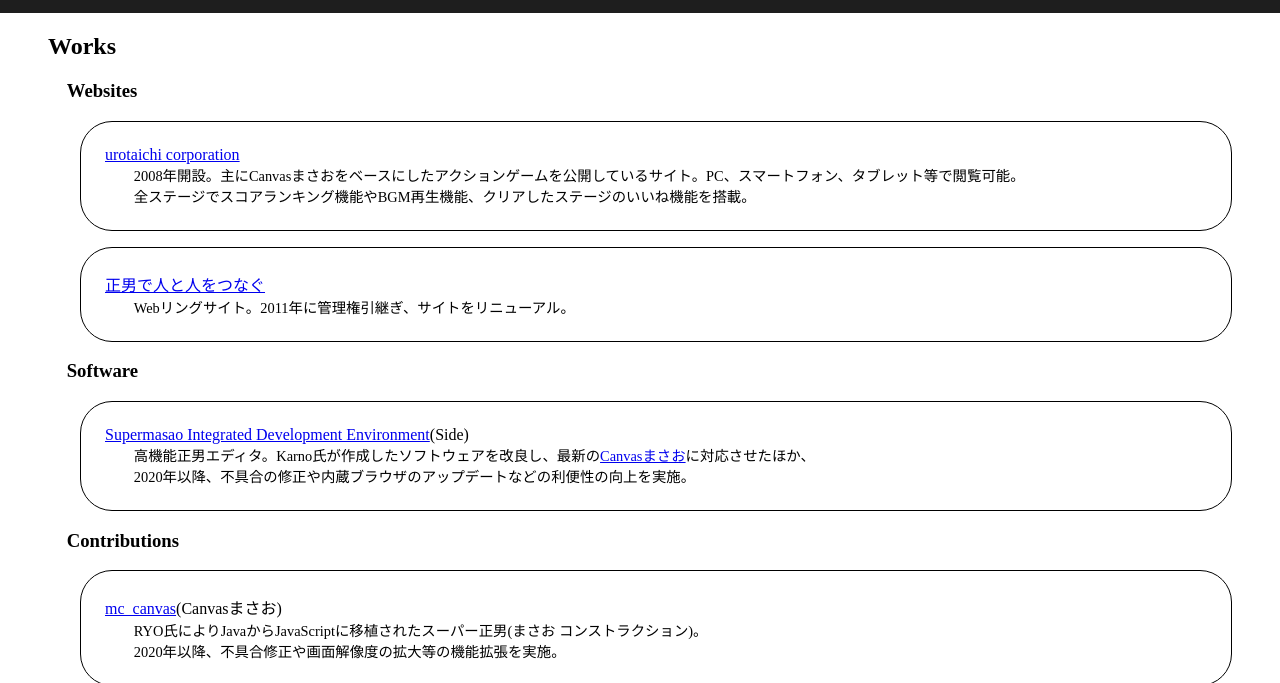
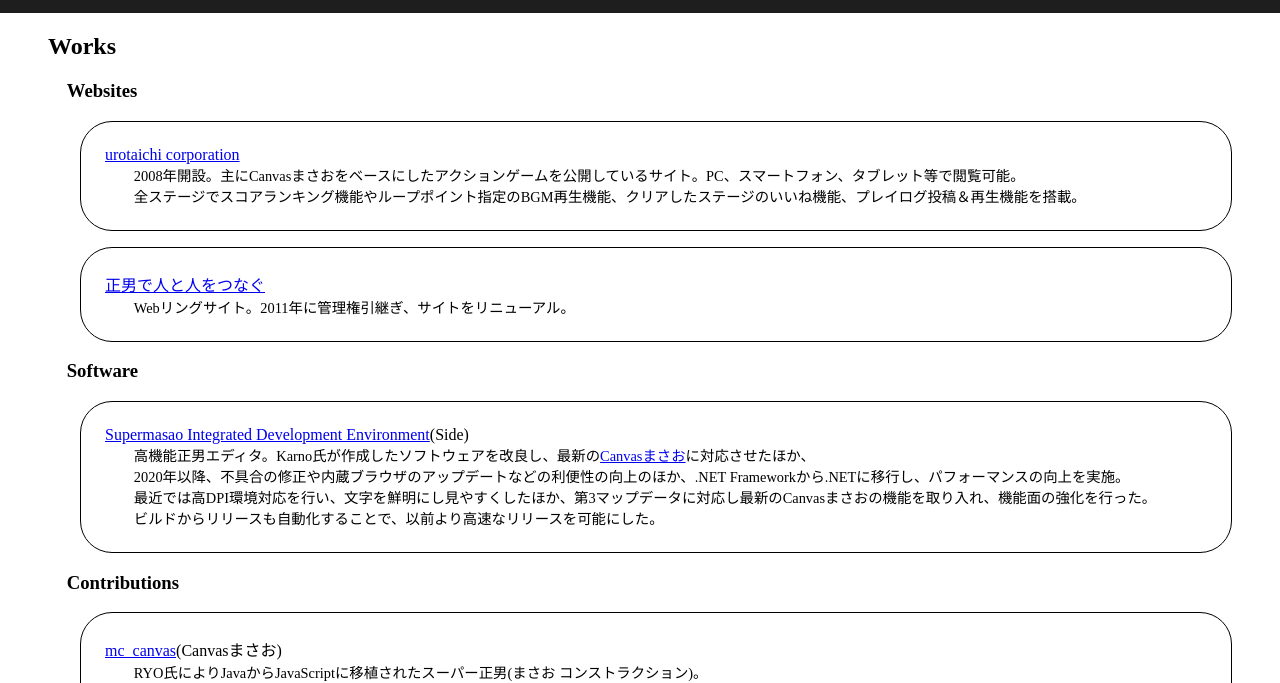
Before and after one commit to urotaichi/urotaichi.github.io, a plain HTML site: page index.html in a window 1280 px wide. Shown: the part 106-789 px from the top of the page. Drawn offline with Linux system fonts and the light colour scheme.

Commit message:
index.htmlの内容を更新し、機能の強化やパフォーマンス向上に関する詳細を追加

```diff
--- a/index.html
+++ b/index.html
@@ -87,7 +87,7 @@
     <dl>
         <dt><a href="https://urotaichi.com/" target="_blank">urotaichi corporation</a></dt>
         <dd><time datetime="2008">2008年</time>開設。主にCanvasまさおをベースにしたアクションゲームを公開しているサイト。PC、スマートフォン、タブレット等で閲覧可能。<br>
-        全ステージでスコアランキング機能やBGM再生機能、クリアしたステージのいいね機能を搭載。</dd>
+        全ステージでスコアランキング機能やループポイント指定のBGM再生機能、クリアしたステージのいいね機能、プレイログ投稿＆再生機能を搭載。</dd>
     </dl>
     <dl>
         <dt><a href="https://masao.hits.jp/" target="_blank">正男で人と人をつなぐ</a></dt>
@@ -97,13 +97,16 @@
     <dl>
         <dt><a href="https://side.urotaichi.com/" target="_blank">Supermasao Integrated Development Environment</a>(<abbr>Side</abbr>)</dt>
         <dd>高機能正男エディタ。Karno氏が作成したソフトウェアを改良し、最新の<a href="https://github.com/Ryo-9399/mc_canvas" target="_blank">Canvasまさお</a>に対応させたほか、<br>
-        <time datetime="2020">2020年</time>以降、不具合の修正や内蔵ブラウザのアップデートなどの利便性の向上を実施。</dd>
+        <time datetime="2020">2020年</time>以降、不具合の修正や内蔵ブラウザのアップデートなどの利便性の向上のほか、.NET Frameworkから.NETに移行し、パフォーマンスの向上を実施。<br>
+        最近では高DPI環境対応を行い、文字を鮮明にし見やすくしたほか、第3マップデータに対応し最新のCanvasまさおの機能を取り入れ、機能面の強化を行った。<br>
+        ビルドからリリースも自動化することで、以前より高速なリリースを可能にした。</dd>
     </dl>
     <h3>Contributions</h3>
     <dl>
         <dt><a href="https://github.com/Ryo-9399/mc_canvas" target="_blank">mc_canvas</a>(Canvasまさお)</dt>
         <dd>RYO氏によりJavaからJavaScriptに移植されたスーパー正男(まさお コンストラクション)。<br>
-        <time datetime="2020">2020年</time>以降、不具合修正や画面解像度の拡大等の機能拡張を実施。</dd>
+        <time datetime="2020">2020年</time>以降、不具合修正や画面解像度の拡大等の機能拡張を実施。<br>
+        GitHub Actionsを用いてコミット時のテストを自動で実行することでゲーム自体の挙動にかかわる変更を見逃さないようにした。</dd>
     </dl>
     <h2 id="skill">Skill</h2>
     <dl>
```
